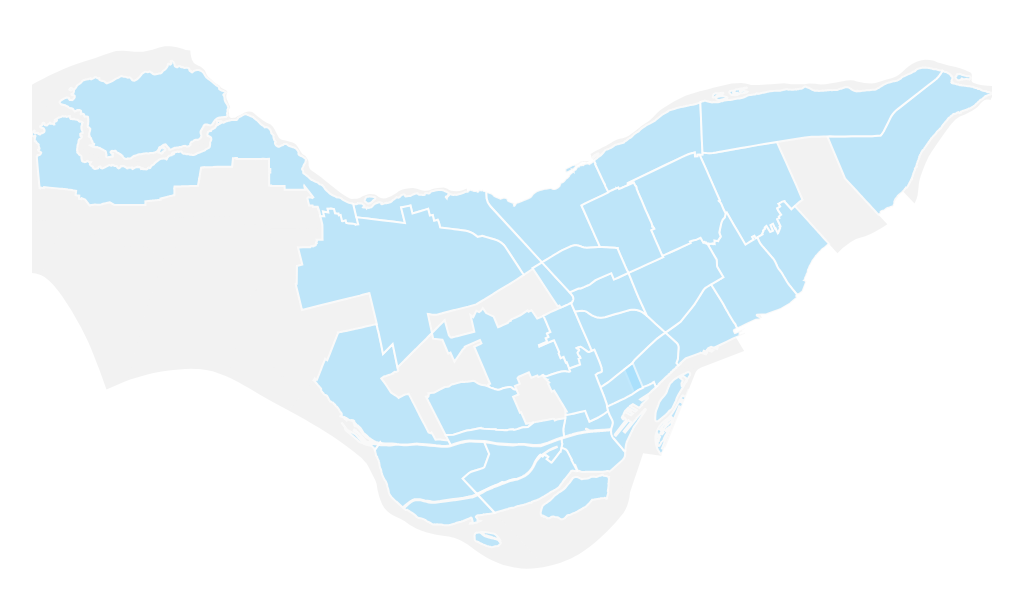
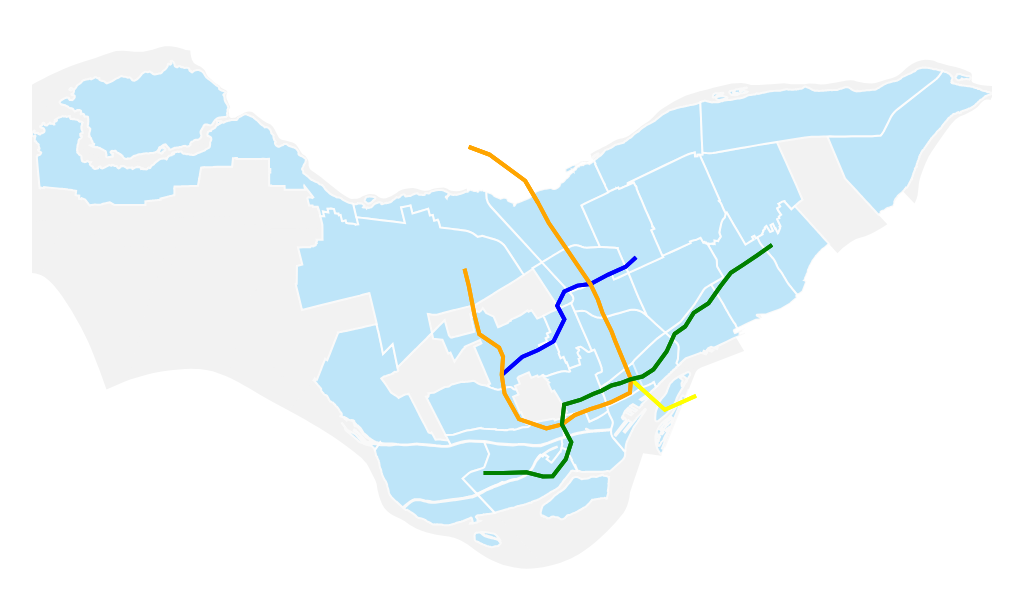
Before and after one commit to vlillies/p-mtl-murals, a website: page index.html in a window 1280 px wide. Shown: the part 96-702 px from the top of the page, without its empty margins (68-1091 px from the left). Drawn offline with nearby package versions, Linux system fonts and the light colour scheme.

Commit message:
feat: add subway data to svg

```diff
--- a/app.js
+++ b/app.js
@@ -1,9 +1,10 @@
 (function() {
 
   const geojsonFiles = [{name: 'neighbourhoods', path: './data/quartierssociologiques2014.geojson', geojson: ""},
-                        {name: 'adminRegions', path: './data/limadmin.geojson', geojson: ""}]
+                        {name: 'adminRegions', path: './data/limadmin.geojson', geojson: ""},
+                        {name: 'subways', path: './data/stm.geojson', geojson: ""}]
 
-  const loadFeaturesFromGeojsonFiles = () => {
+  const loadGeojsonFiles = () => {
     let q = d3.queue()
     for (let file of geojsonFiles){
       q.defer(d3.json, file.path)
@@ -18,7 +19,7 @@
     })
   }
 
-  loadFeaturesFromGeojsonFiles()
+  loadGeojsonFiles()
 
   function main () {
     const svgWidth = 960
@@ -29,6 +30,10 @@
 
     const path = d3.geoPath()
       .projection(projection)
+
+    const subwayColorScale = d3.scaleOrdinal()
+      .domain(['bleue', 'jaune', 'orange', 'verte'])
+      .range(['blue', 'yellow', 'orange', 'green'])
 
     const svg = d3.select('svg')
 
@@ -51,6 +56,15 @@
       .append('path')
       .attr('d', path)
       .classed('neighbourhood', true)
+
+    svg
+      .selectAll('.subway')
+      .data(geojsonFiles[2].geojson.features)
+      .enter()
+      .append('path')
+      .attr('d', path)
+      .style('stroke', d => subwayColorScale(d.properties.route_name))
+      .classed('subway', true)
   }
 
 })()
--- a/style.css
+++ b/style.css
@@ -1,3 +1,8 @@
+.adminRegion {
+  fill: grey;
+  opacity: 0.1;
+}
+
 .neighbourhood {
   stroke: white;
   stroke-width: 2px;
@@ -5,7 +10,7 @@
   opacity: .6;
 }
 
-.adminRegion {
-  fill: grey;
-  opacity: 0.1;
+.subway {
+  stroke-width: 4px;
+  fill: none;
 }
```
Lines whose indentation alone changed are shown as unchanged.
